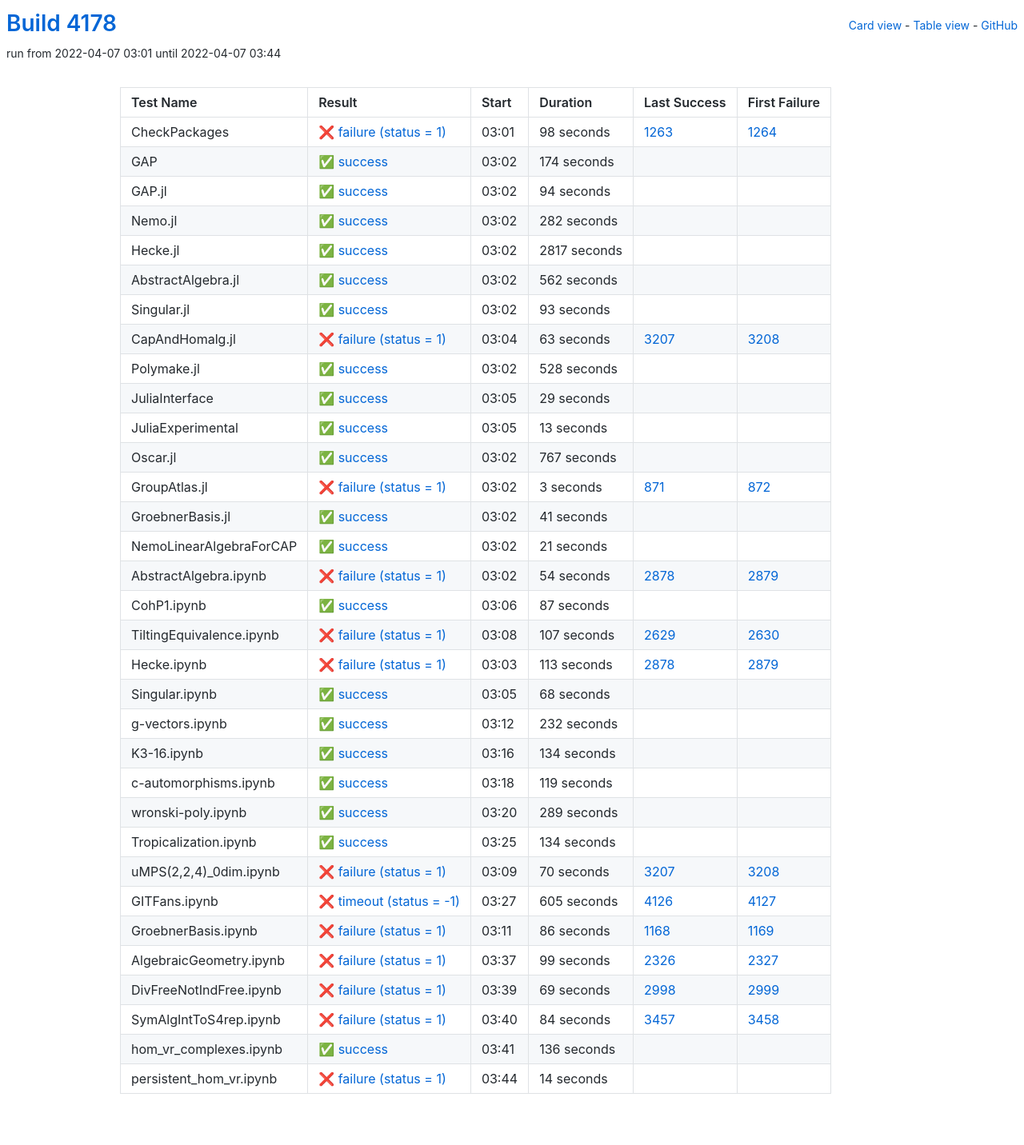
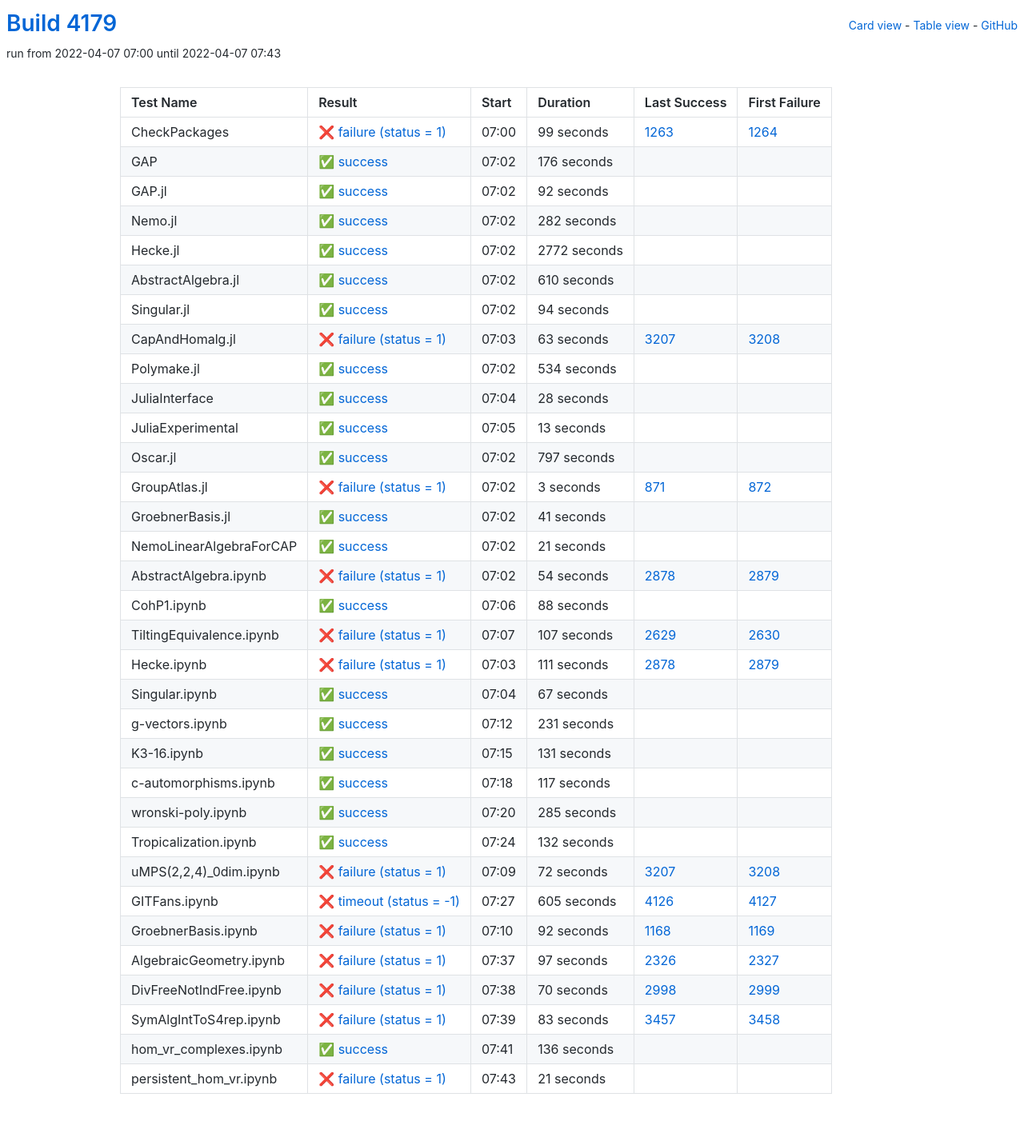
Before and after one commit to oscar-system/oscar-ci-status-stable, a Jekyll site: the page built from table.html, in a window 1280 px wide. Shown: the whole page at 80% size. Built offline with Jekyll 4.4.1, drawn with Linux system fonts in a browser that asks for light colours.

Commit message:
Build #4179

```diff
--- a/_data/ci.yml
+++ b/_data/ci.yml
@@ -1,6 +1,6 @@
 ---
-build: 4178
-build_url: https://oscarci.mathematik.uni-kl.de/job/oscar-stable/4178/
+build: 4179
+build_url: https://oscarci.mathematik.uni-kl.de/job/oscar-stable/4179/
 job: oscar-stable
 organization: oscar-system
 repo: oscar-ci-status-stable
@@ -8,44 +8,44 @@ repourl: https://github.com/oscar-system/oscar-ci-status-stable
 tests:
 - name: CheckPackages
   id: checkpackages
-  log: https://oscarci.mathematik.uni-kl.de/job/oscar-stable/4178/artifact/logs/build-4178/CheckPackages.log
-  start: 2022-04-07 03:01
+  log: https://oscarci.mathematik.uni-kl.de/job/oscar-stable/4179/artifact/logs/build-4179/CheckPackages.log
+  start: 2022-04-07 07:00
   success: false
   exitcode: 1
   status: failure
-  duration: 98
+  duration: 99
   last_success: 1263
   last_success_url: https://oscarci.mathematik.uni-kl.de/job/oscar-stable/1263/
   first_failure: 1264
   first_failure_url: https://oscarci.mathematik.uni-kl.de/job/oscar-stable/1264/
 - name: GAP
   id: gap
-  log: https://oscarci.mathematik.uni-kl.de/job/oscar-stable/4178/artifact/logs/build-4178/GAP.log
-  start: 2022-04-07 03:02
+  log: https://oscarci.mathematik.uni-kl.de/job/oscar-stable/4179/artifact/logs/build-4179/GAP.log
+  start: 2022-04-07 07:02
   success: true
   exitcode: 0
   status: success
-  duration: 174
+  duration: 176
   last_success: false
   last_success_url:
   first_failure: false
   first_failure_url:
 - name: GAP.jl
   id: gap-jl
-  log: https://oscarci.mathematik.uni-kl.de/job/oscar-stable/4178/artifact/logs/build-4178/GAP.jl.log
-  start: 2022-04-07 03:02
+  log: https://oscarci.mathematik.uni-kl.de/job/oscar-stable/4179/artifact/logs/build-4179/GAP.jl.log
+  start: 2022-04-07 07:02
   success: true
   exitcode: 0
   status: success
-  duration: 94
+  duration: 92
   last_success: false
   last_success_url:
   first_failure: false
   first_failure_url:
 - name: Nemo.jl
   id: nemo-jl
-  log: https://oscarci.mathematik.uni-kl.de/job/oscar-stable/4178/artifact/logs/build-4178/Nemo.jl.log
-  start: 2022-04-07 03:02
+  log: https://oscarci.mathematik.uni-kl.de/job/oscar-stable/4179/artifact/logs/build-4179/Nemo.jl.log
+  start: 2022-04-07 07:02
   success: true
   exitcode: 0
   status: success
@@ -56,44 +56,44 @@ tests:
   first_failure_url:
 - name: Hecke.jl
   id: hecke-jl
-  log: https://oscarci.mathematik.uni-kl.de/job/oscar-stable/4178/artifact/logs/build-4178/Hecke.jl.log
-  start: 2022-04-07 03:02
+  log: https://oscarci.mathematik.uni-kl.de/job/oscar-stable/4179/artifact/logs/build-4179/Hecke.jl.log
+  start: 2022-04-07 07:02
   success: true
   exitcode: 0
   status: success
-  duration: 2817
+  duration: 2772
   last_success: false
   last_success_url:
   first_failure: false
   first_failure_url:
 - name: AbstractAlgebra.jl
   id: abstractalgebra-jl
-  log: https://oscarci.mathematik.uni-kl.de/job/oscar-stable/4178/artifact/logs/build-4178/AbstractAlgebra.jl.log
-  start: 2022-04-07 03:02
+  log: https://oscarci.mathematik.uni-kl.de/job/oscar-stable/4179/artifact/logs/build-4179/AbstractAlgebra.jl.log
+  start: 2022-04-07 07:02
   success: true
   exitcode: 0
   status: success
-  duration: 562
+  duration: 610
   last_success: false
   last_success_url:
   first_failure: false
   first_failure_url:
 - name: Singular.jl
   id: singular-jl
-  log: https://oscarci.mathematik.uni-kl.de/job/oscar-stable/4178/artifact/logs/build-4178/Singular.jl.log
-  start: 2022-04-07 03:02
+  log: https://oscarci.mathematik.uni-kl.de/job/oscar-stable/4179/artifact/logs/build-4179/Singular.jl.log
+  start: 2022-04-07 07:02
   success: true
   exitcode: 0
   status: success
-  duration: 93
+  duration: 94
   last_success: false
   last_success_url:
   first_failure: false
   first_failure_url:
 - name: CapAndHomalg.jl
   id: capandhomalg-jl
-  log: https://oscarci.mathematik.uni-kl.de/job/oscar-stable/4178/artifact/logs/build-4178/CapAndHomalg.jl.log
-  start: 2022-04-07 03:04
+  log: https://oscarci.mathematik.uni-kl.de/job/oscar-stable/4179/artifact/logs/build-4179/CapAndHomalg.jl.log
+  start: 2022-04-07 07:03
   success: false
   exitcode: 1
   status: failure
@@ -104,32 +104,32 @@ tests:
   first_failure_url: https://oscarci.mathematik.uni-kl.de/job/oscar-stable/3208/
 - name: Polymake.jl
   id: polymake-jl
-  log: https://oscarci.mathematik.uni-kl.de/job/oscar-stable/4178/artifact/logs/build-4178/Polymake.jl.log
-  start: 2022-04-07 03:02
+  log: https://oscarci.mathematik.uni-kl.de/job/oscar-stable/4179/artifact/logs/build-4179/Polymake.jl.log
+  start: 2022-04-07 07:02
   success: true
   exitcode: 0
   status: success
-  duration: 528
+  duration: 534
   last_success: false
   last_success_url:
   first_failure: false
   first_failure_url:
 - name: JuliaInterface
   id: juliainterface
-  log: https://oscarci.mathematik.uni-kl.de/job/oscar-stable/4178/artifact/logs/build-4178/JuliaInterface.log
-  start: 2022-04-07 03:05
+  log: https://oscarci.mathematik.uni-kl.de/job/oscar-stable/4179/artifact/logs/build-4179/JuliaInterface.log
+  start: 2022-04-07 07:04
   success: true
   exitcode: 0
   status: success
-  duration: 29
+  duration: 28
   last_success: false
   last_success_url:
   first_failure: false
   first_failure_url:
 - name: JuliaExperimental
   id: juliaexperimental
-  log: https://oscarci.mathematik.uni-kl.de/job/oscar-stable/4178/artifact/logs/build-4178/JuliaExperimental.log
-  start: 2022-04-07 03:05
+  log: https://oscarci.mathematik.uni-kl.de/job/oscar-stable/4179/artifact/logs/build-4179/JuliaExperimental.log
+  start: 2022-04-07 07:05
   success: true
   exitcode: 0
   status: success
@@ -140,20 +140,20 @@ tests:
   first_failure_url:
 - name: Oscar.jl
   id: oscar-jl
-  log: https://oscarci.mathematik.uni-kl.de/job/oscar-stable/4178/artifact/logs/build-4178/Oscar.jl.log
-  start: 2022-04-07 03:02
+  log: https://oscarci.mathematik.uni-kl.de/job/oscar-stable/4179/artifact/logs/build-4179/Oscar.jl.log
+  start: 2022-04-07 07:02
   success: true
   exitcode: 0
   status: success
-  duration: 767
+  duration: 797
   last_success: false
   last_success_url:
   first_failure: false
   first_failure_url:
 - name: GroupAtlas.jl
   id: groupatlas-jl
-  log: https://oscarci.mathematik.uni-kl.de/job/oscar-stable/4178/artifact/logs/build-4178/GroupAtlas.jl.log
-  start: 2022-04-07 03:02
+  log: https://oscarci.mathematik.uni-kl.de/job/oscar-stable/4179/artifact/logs/build-4179/GroupAtlas.jl.log
+  start: 2022-04-07 07:02
   success: false
   exitcode: 1
   status: failure
@@ -164,8 +164,8 @@ tests:
   first_failure_url: https://oscarci.mathematik.uni-kl.de/job/oscar-stable/872/
 - name: GroebnerBasis.jl
   id: groebnerbasis-jl
-  log: https://oscarci.mathematik.uni-kl.de/job/oscar-stable/4178/artifact/logs/build-4178/GroebnerBasis.jl.log
-  start: 2022-04-07 03:02
+  log: https://oscarci.mathematik.uni-kl.de/job/oscar-stable/4179/artifact/logs/build-4179/GroebnerBasis.jl.log
+  start: 2022-04-07 07:02
   success: true
   exitcode: 0
   status: success
@@ -176,8 +176,8 @@ tests:
   first_failure_url:
 - name: NemoLinearAlgebraForCAP
   id: nemolinearalgebraforcap
-  log: https://oscarci.mathematik.uni-kl.de/job/oscar-stable/4178/artifact/logs/build-4178/NemoLinearAlgebraForCAP.log
-  start: 2022-04-07 03:02
+  log: https://oscarci.mathematik.uni-kl.de/job/oscar-stable/4179/artifact/logs/build-4179/NemoLinearAlgebraForCAP.log
+  start: 2022-04-07 07:02
   success: true
   exitcode: 0
   status: success
@@ -188,8 +188,8 @@ tests:
   first_failure_url:
 - name: AbstractAlgebra.ipynb
   id: abstractalgebra-ipynb
-  log: https://oscarci.mathematik.uni-kl.de/job/oscar-stable/4178/artifact/logs/build-4178/AbstractAlgebra.ipynb.log
-  start: 2022-04-07 03:02
+  log: https://oscarci.mathematik.uni-kl.de/job/oscar-stable/4179/artifact/logs/build-4179/AbstractAlgebra.ipynb.log
+  start: 2022-04-07 07:02
   success: false
   exitcode: 1
   status: failure
@@ -200,20 +200,20 @@ tests:
   first_failure_url: https://oscarci.mathematik.uni-kl.de/job/oscar-stable/2879/
 - name: CohP1.ipynb
   id: cohp1-ipynb
-  log: https://oscarci.mathematik.uni-kl.de/job/oscar-stable/4178/artifact/logs/build-4178/CohP1.ipynb.log
-  start: 2022-04-07 03:06
+  log: https://oscarci.mathematik.uni-kl.de/job/oscar-stable/4179/artifact/logs/build-4179/CohP1.ipynb.log
+  start: 2022-04-07 07:06
   success: true
   exitcode: 0
   status: success
-  duration: 87
+  duration: 88
   last_success: false
   last_success_url:
   first_failure: false
   first_failure_url:
 - name: TiltingEquivalence.ipynb
   id: tiltingequivalence-ipynb
-  log: https://oscarci.mathematik.uni-kl.de/job/oscar-stable/4178/artifact/logs/build-4178/TiltingEquivalence.ipynb.log
-  start: 2022-04-07 03:08
+  log: https://oscarci.mathematik.uni-kl.de/job/oscar-stable/4179/artifact/logs/build-4179/TiltingEquivalence.ipynb.log
+  start: 2022-04-07 07:07
   success: false
   exitcode: 1
   status: failure
@@ -224,104 +224,104 @@ tests:
   first_failure_url: https://oscarci.mathematik.uni-kl.de/job/oscar-stable/2630/
 - name: Hecke.ipynb
   id: hecke-ipynb
-  log: https://oscarci.mathematik.uni-kl.de/job/oscar-stable/4178/artifact/logs/build-4178/Hecke.ipynb.log
-  start: 2022-04-07 03:03
+  log: https://oscarci.mathematik.uni-kl.de/job/oscar-stable/4179/artifact/logs/build-4179/Hecke.ipynb.log
+  start: 2022-04-07 07:03
   success: false
   exitcode: 1
   status: failure
-  duration: 113
+  duration: 111
   last_success: 2878
   last_success_url: https://oscarci.mathematik.uni-kl.de/job/oscar-stable/2878/
   first_failure: 2879
   first_failure_url: https://oscarci.mathematik.uni-kl.de/job/oscar-stable/2879/
 - name: Singular.ipynb
   id: singular-ipynb
-  log: https://oscarci.mathematik.uni-kl.de/job/oscar-stable/4178/artifact/logs/build-4178/Singular.ipynb.log
-  start: 2022-04-07 03:05
+  log: https://oscarci.mathematik.uni-kl.de/job/oscar-stable/4179/artifact/logs/build-4179/Singular.ipynb.log
+  start: 2022-04-07 07:04
   success: true
   exitcode: 0
   status: success
-  duration: 68
+  duration: 67
   last_success: false
   last_success_url:
   first_failure: false
   first_failure_url:
 - name: g-vectors.ipynb
   id: g-vectors-ipynb
-  log: https://oscarci.mathematik.uni-kl.de/job/oscar-stable/4178/artifact/logs/build-4178/g-vectors.ipynb.log
-  start: 2022-04-07 03:12
+  log: https://oscarci.mathematik.uni-kl.de/job/oscar-stable/4179/artifact/logs/build-4179/g-vectors.ipynb.log
+  start: 2022-04-07 07:12
   success: true
   exitcode: 0
   status: success
-  duration: 232
+  duration: 231
   last_success: false
   last_success_url:
   first_failure: false
   first_failure_url:
 - name: K3-16.ipynb
   id: k3-16-ipynb
-  log: https://oscarci.mathematik.uni-kl.de/job/oscar-stable/4178/artifact/logs/build-4178/K3-16.ipynb.log
-  start: 2022-04-07 03:16
+  log: https://oscarci.mathematik.uni-kl.de/job/oscar-stable/4179/artifact/logs/build-4179/K3-16.ipynb.log
+  start: 2022-04-07 07:15
   success: true
   exitcode: 0
   status: success
-  duration: 134
+  duration: 131
   last_success: false
   last_success_url:
   first_failure: false
   first_failure_url:
 - name: c-automorphisms.ipynb
   id: c-automorphisms-ipynb
-  log: https://oscarci.mathematik.uni-kl.de/job/oscar-stable/4178/artifact/logs/build-4178/c-automorphisms.ipynb.log
-  start: 2022-04-07 03:18
+  log: https://oscarci.mathematik.uni-kl.de/job/oscar-stable/4179/artifact/logs/build-4179/c-automorphisms.ipynb.log
+  start: 2022-04-07 07:18
   success: true
   exitcode: 0
   status: success
-  duration: 119
+  duration: 117
   last_success: false
   last_success_url:
   first_failure: false
   first_failure_url:
 - name: wronski-poly.ipynb
   id: wronski-poly-ipynb
-  log: https://oscarci.mathematik.uni-kl.de/job/oscar-stable/4178/artifact/logs/build-4178/wronski-poly.ipynb.log
-  start: 2022-04-07 03:20
+  log: https://oscarci.mathematik.uni-kl.de/job/oscar-stable/4179/artifact/logs/build-4179/wronski-poly.ipynb.log
+  start: 2022-04-07 07:20
   success: true
   exitcode: 0
   status: success
-  duration: 289
+  duration: 285
   last_success: false
   last_success_url:
   first_failure: false
   first_failure_url:
 - name: Tropicalization.ipynb
   id: tropicalization-ipynb
-  log: https://oscarci.mathematik.uni-kl.de/job/oscar-stable/4178/artifact/logs/build-4178/Tropicalization.ipynb.log
-  start: 2022-04-07 03:25
+  log: https://oscarci.mathematik.uni-kl.de/job/oscar-stable/4179/artifact/logs/build-4179/Tropicalization.ipynb.log
+  start: 2022-04-07 07:24
   success: true
   exitcode: 0
   status: success
-  duration: 134
+  duration: 132
   last_success: false
   last_success_url:
   first_failure: false
   first_failure_url:
 - name: uMPS(2,2,4)_0dim.ipynb
   id: umps-2-2-4-0dim-ipynb
-  log: https://oscarci.mathematik.uni-kl.de/job/oscar-stable/4178/artifact/logs/build-4178/uMPS-2-2-4-_0dim.ipynb.log
-  start: 2022-04-07 03:09
+  log: https://oscarci.mathematik.uni-kl.de/job/oscar-stable/4179/artifact/logs/build-4179/uMPS-2-2-4-_0dim.ipynb.log
+  start: 2022-04-07 07:09
   success: false
   exitcode: 1
   status: failure
-  duration: 70
+  duration: 72
   last_success: 3207
   last_success_url: https://oscarci.mathematik.uni-kl.de/job/oscar-stable/3207/
   first_failure: 3208
   first_failure_url: https://oscarci.mathematik.uni-kl.de/job/oscar-stable/3208/
 - name: GITFans.ipynb
   id: gitfans-ipynb
-  log: https://oscarci.mathematik.uni-kl.de/job/oscar-stable/4178/artifact/logs/build-4178/GITFans.ipynb.log
-  start: 2022-04-07 03:27
+  log: https://oscarci.mathematik.uni-kl.de/job/oscar-stable/4179/artifact/logs/build-4179/GITFans.ipynb.log
+  start: 2022-04-07 07:27
   success: false
   exitcode: -1
   status: timeout
@@ -332,56 +332,56 @@ tests:
   first_failure_url: https://oscarci.mathematik.uni-kl.de/job/oscar-stable/4127/
 - name: GroebnerBasis.ipynb
   id: groebnerbasis-ipynb
-  log: https://oscarci.mathematik.uni-kl.de/job/oscar-stable/4178/artifact/logs/build-4178/GroebnerBasis.ipynb.log
-  start: 2022-04-07 03:11
+  log: https://oscarci.mathematik.uni-kl.de/job/oscar-stable/4179/artifact/logs/build-4179/GroebnerBasis.ipynb.log
+  start: 2022-04-07 07:10
   success: false
   exitcode: 1
   status: failure
-  duration: 86
+  duration: 92
   last_success: 1168
   last_success_url: https://oscarci.mathematik.uni-kl.de/job/oscar-stable/1168/
   first_failure: 1169
   first_failure_url: https://oscarci.mathematik.uni-kl.de/job/oscar-stable/1169/
 - name: AlgebraicGeometry.ipynb
   id: algebraicgeometry-ipynb
-  log: https://oscarci.mathematik.uni-kl.de/job/oscar-stable/4178/artifact/logs/build-4178/AlgebraicGeometry.ipynb.log
-  start: 2022-04-07 03:37
+  log: https://oscarci.mathematik.uni-kl.de/job/oscar-stable/4179/artifact/logs/build-4179/AlgebraicGeometry.ipynb.log
+  start: 2022-04-07 07:37
   success: false
   exitcode: 1
   status: failure
-  duration: 99
+  duration: 97
   last_success: 2326
   last_success_url: https://oscarci.mathematik.uni-kl.de/job/oscar-stable/2326/
   first_failure: 2327
   first_failure_url: https://oscarci.mathematik.uni-kl.de/job/oscar-stable/2327/
 - name: DivFreeNotIndFree.ipynb
   id: divfreenotindfree-ipynb
-  log: https://oscarci.mathematik.uni-kl.de/job/oscar-stable/4178/artifact/logs/build-4178/DivFreeNotIndFree.ipynb.log
-  start: 2022-04-07 03:39
+  log: https://oscarci.mathematik.uni-kl.de/job/oscar-stable/4179/artifact/logs/build-4179/DivFreeNotIndFree.ipynb.log
+  start: 2022-04-07 07:38
   success: false
   exitcode: 1
   status: failure
-  duration: 69
+  duration: 70
   last_success: 2998
   last_success_url: https://oscarci.mathematik.uni-kl.de/job/oscar-stable/2998/
   first_failure: 2999
   first_failure_url: https://oscarci.mathematik.uni-kl.de/job/oscar-stable/2999/
 - name: SymAlgIntToS4rep.ipynb
   id: symalginttos4rep-ipynb
-  log: https://oscarci.mathematik.uni-kl.de/job/oscar-stable/4178/artifact/logs/build-4178/SymAlgIntToS4rep.ipynb.log
-  start: 2022-04-07 03:40
+  log: https://oscarci.mathematik.uni-kl.de/job/oscar-stable/4179/artifact/logs/build-4179/SymAlgIntToS4rep.ipynb.log
+  start: 2022-04-07 07:39
   success: false
   exitcode: 1
   status: failure
-  duration: 84
+  duration: 83
   last_success: 3457
   last_success_url: https://oscarci.mathematik.uni-kl.de/job/oscar-stable/3457/
   first_failure: 3458
   first_failure_url: https://oscarci.mathematik.uni-kl.de/job/oscar-stable/3458/
 - name: hom_vr_complexes.ipynb
   id: hom-vr-complexes-ipynb
-  log: https://oscarci.mathematik.uni-kl.de/job/oscar-stable/4178/artifact/logs/build-4178/hom_vr_complexes.ipynb.log
-  start: 2022-04-07 03:41
+  log: https://oscarci.mathematik.uni-kl.de/job/oscar-stable/4179/artifact/logs/build-4179/hom_vr_complexes.ipynb.log
+  start: 2022-04-07 07:41
   success: true
   exitcode: 0
   status: success
@@ -392,12 +392,12 @@ tests:
   first_failure_url:
 - name: persistent_hom_vr.ipynb
   id: persistent-hom-vr-ipynb
-  log: https://oscarci.mathematik.uni-kl.de/job/oscar-stable/4178/artifact/logs/build-4178/persistent_hom_vr.ipynb.log
-  start: 2022-04-07 03:44
+  log: https://oscarci.mathematik.uni-kl.de/job/oscar-stable/4179/artifact/logs/build-4179/persistent_hom_vr.ipynb.log
+  start: 2022-04-07 07:43
   success: false
   exitcode: 1
   status: failure
-  duration: 14
+  duration: 21
   last_success: false
   last_success_url:
   first_failure: false
```
Also changed, not shown: README.md.
